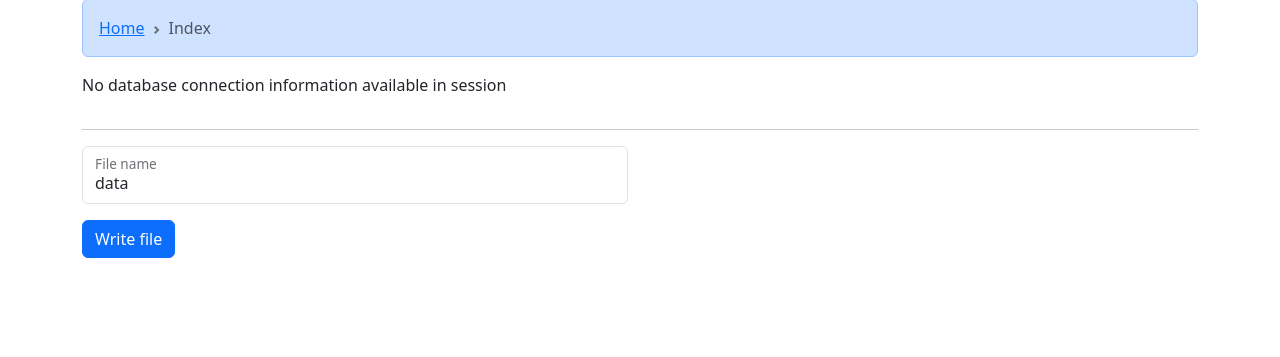
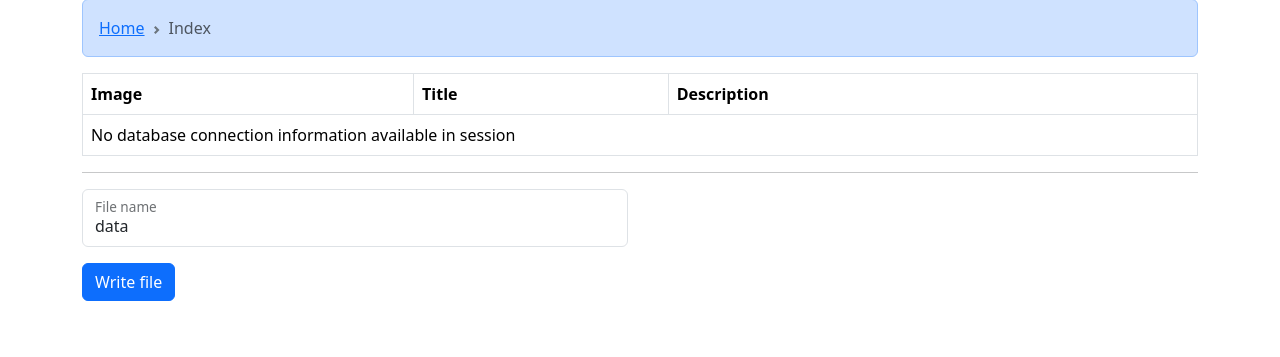
Before and after one commit to Giabaophongg29/PHP, a PHP site: page / in a window 1280 px wide. Shown: the part 73-430 px from the top of the page. Run offline with PHP 8.4, Linux system fonts and the light colour scheme.

Commit message:
Initial commit

```diff
--- a/demo/db_pg_bao_phong.sql
+++ b/demo/db_pg_bao_phong.sql
@@ -3,7 +3,7 @@
 -- https://www.phpmyadmin.net/
 --
 -- Máy chủ: 127.0.0.1
--- Thời gian đã tạo: Th10 24, 2024 lúc 09:10 AM
+-- Thời gian đã tạo: Th10 24, 2024 lúc 09:08 AM
 -- Phiên bản máy phục vụ: 10.4.32-MariaDB
 -- Phiên bản PHP: 8.2.12
 
@@ -62,7 +62,7 @@ ALTER TABLE `course`
 -- AUTO_INCREMENT cho bảng `course`
 --
 ALTER TABLE `course`
-  MODIFY `Id` int(11) NOT NULL AUTO_INCREMENT, AUTO_INCREMENT=5;
+  MODIFY `Id` int(11) NOT NULL AUTO_INCREMENT, AUTO_INCREMENT=6;
 COMMIT;
 
 /*!40101 SET CHARACTER_SET_CLIENT=@OLD_CHARACTER_SET_CLIENT */;
--- a/demo/index.php
+++ b/demo/index.php
@@ -36,7 +36,15 @@
             </ol>
         </nav>
 
-        <div class="row row-cols-1 row-cols-md-2 g-4">
+        <table class="table table-bordered table-hover">
+            <thead>
+                <tr>
+                    <th>Image</th>
+                    <th>Title</th>
+                    <th>Description</th>
+                </tr>
+            </thead>
+            <tbody>
                 <?php
                 session_start();
 
@@ -62,94 +70,36 @@
                     if ($result->num_rows > 0) {
                         // Hiển thị các khóa học
                         while ($row = $result->fetch_assoc()) {
-                        echo '<div class="col">
-                                <div class="card">
-                                    <img src="' . $row['ImageUrl'] . '" class="card-img-top" alt="' . $row['Title'] . '">
-                                    <div class="card-body">
-                                        <h5 class="card-title">' . $row['Title'] . '</h5>
-                                        <p class="card-text">' . $row['Description'] . '</p>
-                                    </div>
-                                </div>
-                            </div>';
+                            echo '<tr>
+                                    <td><img src="' . $row['ImageUrl'] . '" alt="' . $row['Title'] . '" style="width: 100px;"></td>
+                                    <td>' . $row['Title'] . '</td>
+                                    <td>' . $row['Description'] . '</td>
+                                  </tr>';
                         }
                     } else {
-                    echo '<p>No courses found</p>';
+                        echo '<tr><td colspan="3">No courses found</td></tr>';
                     }
 
                     $conn->close();
                 } else {
-                echo '<p>No database connection information available in session</p>';
+                    echo '<tr><td colspan="3">No database connection information available in session</td></tr>';
                 }
                 ?>
-        </div>
+            </tbody>
+        </table>
 
         <hr>
         <form class="row" method="POST" enctype="multipart/form-data">
             <div class="col">
                 <div class="form-floating mb-3">
-                    <input value="data" type="text" class="form-control" id="filename" placeholder="File name" name="filename">
-                    <label for="filename">File name</label>
+                    <input value="data" type="text" class="form-control" id="server" placeholder="File name" name="filename">
+                    <label for="data">File name</label>
                 </div>
                 <button type="submit" class="btn btn-primary" name="submit">Write file</button>
             </div>
             <div class="col">
             </div>
         </form>
-
-        <?php
-        // Xử lý ghi file
-        if (isset($_POST['submit'])) {
-            $filename = $_POST['filename'] . '.txt'; // Tạo tên file với đuôi .txt
-
-            // Lấy thông tin kết nối từ session
-            if (isset($_SESSION['server']) && isset($_SESSION['database']) && isset($_SESSION['username']) && isset($_SESSION['password'])) {
-                $server = $_SESSION['server'];
-                $database = $_SESSION['database'];
-                $username = $_SESSION['username'];
-                $password = $_SESSION['password'];
-
-                // Tạo kết nối tới database
-                $conn = new mysqli($server, $username, $password, $database);
-
-                // Kiểm tra kết nối
-                if ($conn->connect_error) {
-                    die('Kết nối thất bại: ' . $conn->connect_error);
-                }
-
-                // Truy vấn danh sách các khóa học để ghi vào file
-                $sql = "SELECT * FROM course";
-                $result = $conn->query($sql);
-
-                if ($result->num_rows > 0) {
-                    $content = "Danh sách các khóa học:\n";
-
-                    // Duyệt qua các bản ghi và thêm vào nội dung file
-                    while ($row = $result->fetch_assoc()) {
-                        $content .= "ID: " . $row['Id'] . "\n";
-                        $content .= "Title: " . $row['Title'] . "\n";
-                        $content .= "Description: " . $row['Description'] . "\n";
-                        $content .= "Image URL: " . $row['ImageUrl'] . "\n\n";
-                    }
-
-                    // Ghi nội dung vào file
-                    $file = fopen($filename, "w"); // Mở file với chế độ ghi đè
-                    if ($file) {
-                        fwrite($file, $content); // Ghi nội dung vào file
-                        fclose($file); // Đóng file
-                        echo '<p>File written successfully: ' . $filename . '</p>';
-                    } else {
-                        echo '<p>Failed to write file</p>';
-                    }
-                } else {
-                    echo '<p>No courses available to write</p>';
-                }
-
-                $conn->close();
-            } else {
-                echo '<p>No database connection information available in session</p>';
-            }
-        }
-        ?>
     </div>
 
     <script src="https://cdn.jsdelivr.net/npm/bootstrap@5.3.3/dist/js/bootstrap.bundle.min.js"
```
Also changed, not shown: images/data3.png (renamed from images/data3.jpg), images/data4.png (renamed from images/data4.jpg), images/data5.jpg (deleted), images/data5.png (added), images/data6.jpg (deleted). Lines whose indentation alone changed are shown as unchanged.
